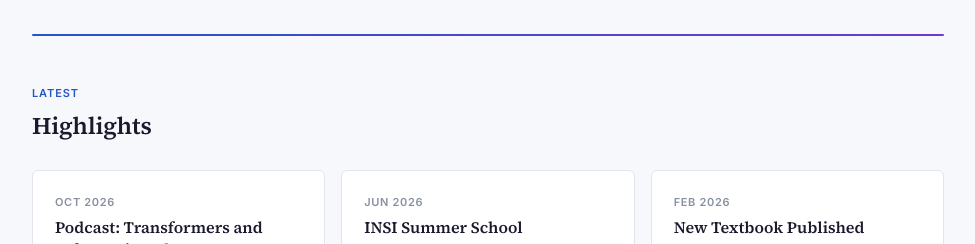
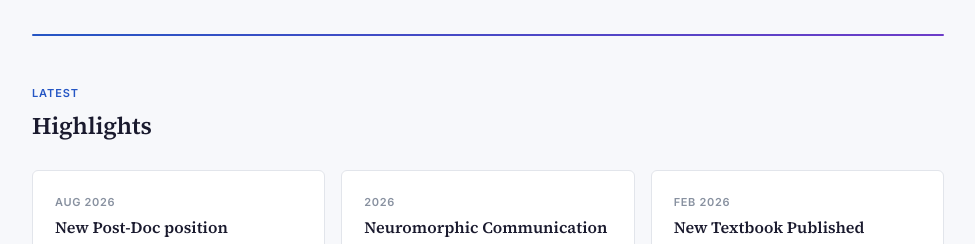
Before and after one commit to osimeone/osimeone.github.io, a plain HTML site: page index.html in a window 1280 px wide. Shown: the part 547-791 px from the top of the page, without its empty margins (152-1127 px from the left). Drawn offline with Linux system fonts and the light colour scheme.

Commit message:
Update index.html

```diff
--- a/index.html
+++ b/index.html
@@ -175,8 +175,8 @@ One Portsoken, London E1 8BT
 <section>
 <h2><span class="label">Latest</span>Highlights</h2>
 <div class="highlights">
-<div class="card"><div class="date">Oct 2026</div><h3>Podcast: Transformers and Information Theory</h3><p>Guest on <em>Data &amp; AI: Parliamone sul serio</em> by Quantyca, with Francesco Gianferrari Pini, to discuss how Transformers work from an information-theory perspective (in Italian). Listen on <a href="https://www.youtube.com/watch?v=fYHViST2zCQ">YouTube</a> or <a href="https://open.spotify.com/episode/6txfv4KMVkrbGMnX7RhyKG">Spotify</a>.</p></div>
-<div class="card"><div class="date">Jun 2026</div><h3>INSI Summer School</h3><p><a href="https://insilondon.sites.northeastern.edu/2026/06/17/insi-summer-school-2026-two-days-at-the-frontier-of-intelligent-networked-systems/">Inaugural INSI Summer School</a> at Northeastern University London.</p></div>
+<div class="card"><div class="date">Aug 2026</div><h3>New Post-Doc position</h3><p><a href="https://www.jobs.ac.uk/job/DSQ889/postdoctoral-research-associate-in-reliable-neuromorphic-classical-and-quantum-ai">Postdoctoral Research Associate in Reliable Neuromorphic, Classical, and Quantum AI</a> at Northeastern University London.</p></div>
+<div class="card"><div class="date">2026</div><h3>Neuromorphic Communication Demo</h3><p>Interactive <a href="https://spikingj.github.io/neuromorphic-wireless-communications/">neuromorphic wireless communications demo</a> — explore event-driven semantic communication in the browser.</p></div>
 <div class="card"><div class="date">Feb 2026</div><h3>New Textbook Published</h3><p><a href="https://www.cambridge.org/gg/universitypress/subjects/engineering/communications-and-signal-processing/classical-and-quantum-information-theory-uncertainty-information-and-correlation?format=HB&isbn=9781009579520">Classical and Quantum Information Theory</a> published by Cambridge University Press.</p></div>
 <div class="card"><div class="date">Jun 2025</div><h3>ERC Advanced Grant</h3><p>Awarded an <a href="https://www.kcl.ac.uk/news/kings-researchers-awarded-prestigious-european-research-council-advanced-grants">ERC Advanced Grant</a> for the project CONTRACT.</p></div>
 <div class="card"><div class="date">Sep 2025</div><h3>NeurIPS 2025 Spotlight</h3><p><a href="https://arxiv.org/abs/2505.18659">Spotlight paper</a> (top 3.1%) at NeurIPS 2025 on adaptive prediction-powered evaluation.</p></div>
```
